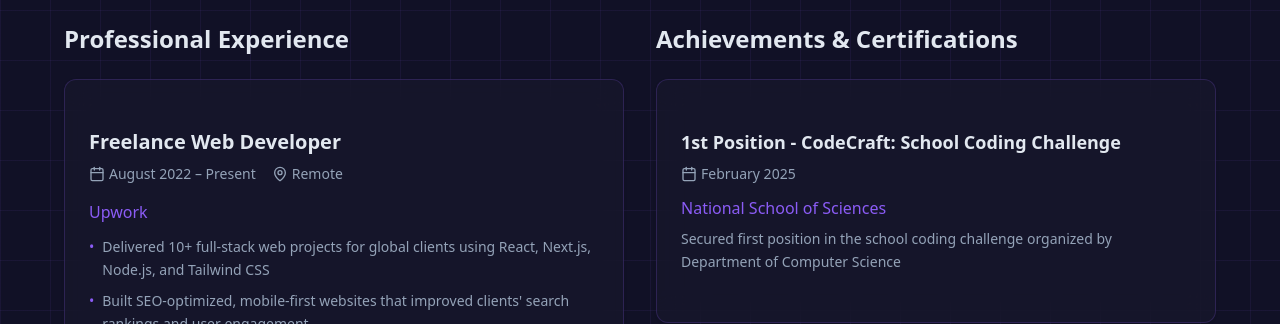
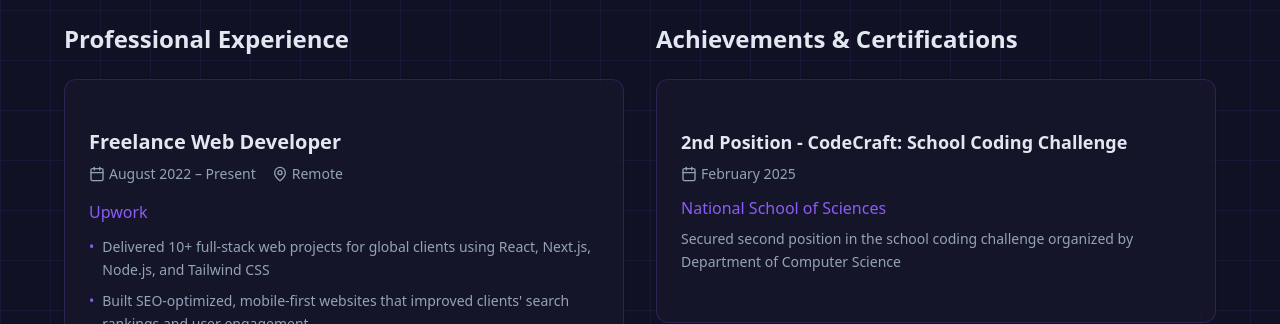
Before and after one commit to Codeygodd/bishwas-port, a Next.js app: page / in a window 1280 px wide. Shown: the part 3640-3964 px from the top of the page. Built offline with nearby package versions, Linux system fonts and the light colour scheme.

Commit message:
Update experience-section.tsx

```diff
--- a/components/experience-section.tsx
+++ b/components/experience-section.tsx
@@ -17,10 +17,10 @@ const experiences = [
 
 const achievements = [
   {
-    title: "1st Position - CodeCraft: School Coding Challenge",
+    title: "2nd Position - CodeCraft: School Coding Challenge",
     organization: "National School of Sciences",
     date: "February 2025",
-    description: "Secured first position in the school coding challenge organized by Department of Computer Science",
+    description: "Secured second position in the school coding challenge organized by Department of Computer Science",
   },
   {
     title: "7 Days Robotics Training Certificate",
```
